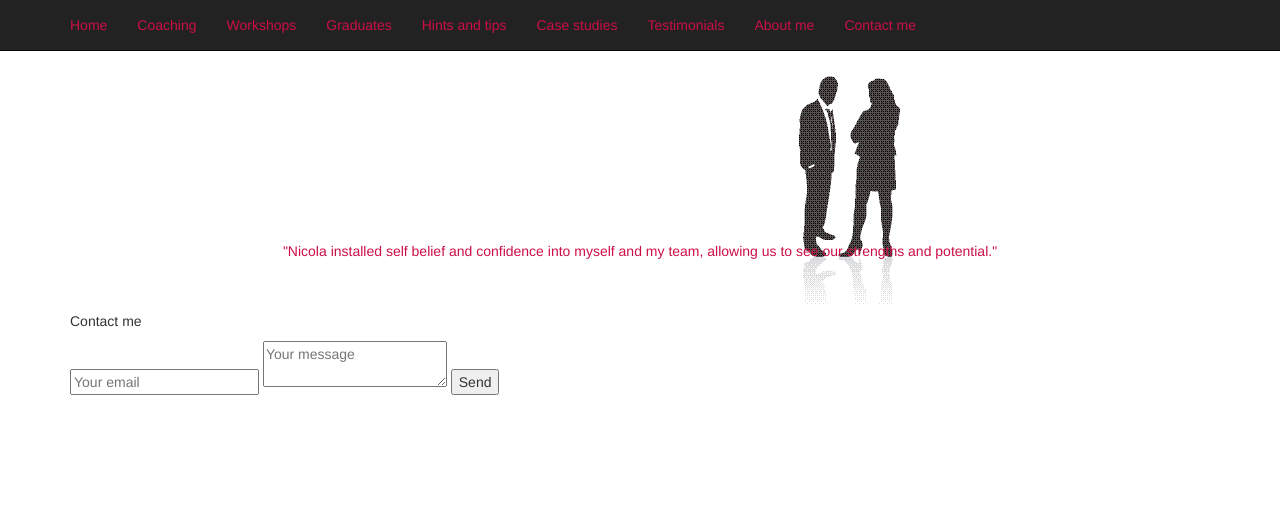
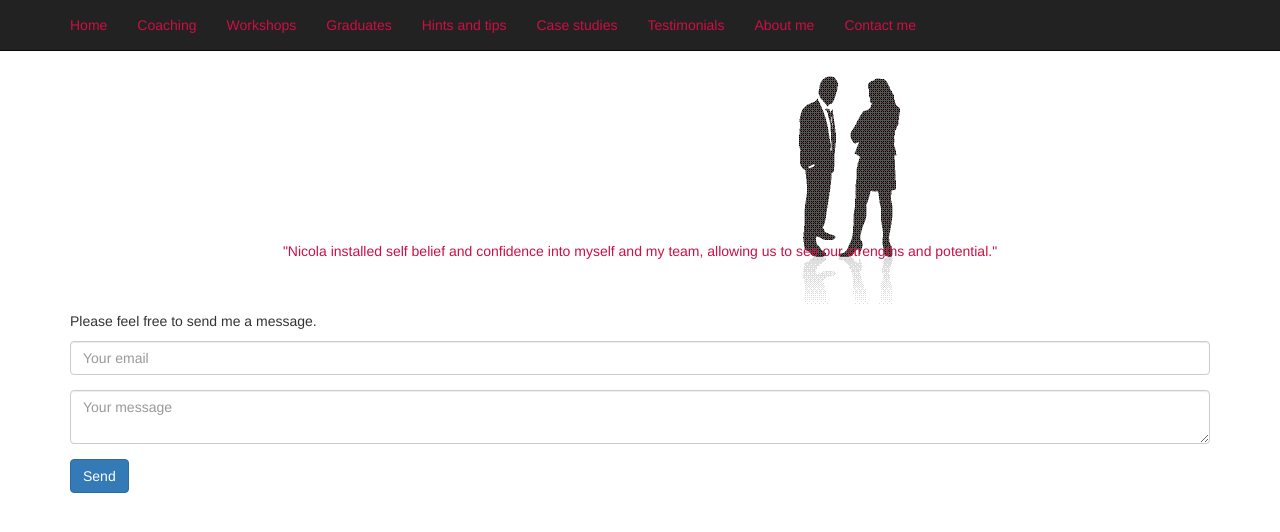
Before and after one commit to quimarche/nicolaatkins.com, a Jekyll site: the page built from contactme.html, in a window 1280 px wide. Shown: the top 532 px of the page. Built offline with Jekyll 4.4.1, drawn with Linux system fonts in a browser that asks for light colours; nearby versions of some CDN libraries.

Commit message:
Tweak bootstrap form.

```diff
--- a/contactme.html
+++ b/contactme.html
@@ -2,13 +2,19 @@
 position: 9
 title: Contact me
 ---
-<p>Contact me</p>
+<p>Please feel free to send me a message.</p>
 <form action="//formspree.io/chris@nicolaatkins.com" method="post">
-    <input name="email" placeholder="Your email" type="email">
-    <textarea name="message" placeholder="Your message"></textarea>
-    <input type="submit" value="Send">
+    <div class="form-group ">
+        <input class="form-control" name="email" placeholder="Your email" type="email">
+    </div>
+    <div class="form-group ">
+        <textarea class="form-control" name="message" placeholder="Your message"></textarea>
+    </div>
+    <div class="form-group">
+        <input class="btn btn-primary" type="submit" value="Send">
+    </div>
     <input name="_cc" type="hidden" value="chris@nicolaatkins.com">
-    <input name="_gotcha" type="text" style="display:none">
     <input name="_next" type="hidden" value="thankyou.html">
     <input name="_subject" type="hidden" value="Contact me">
+    <input name="_gotcha" style="display:none" type="text">
 </form>
```
